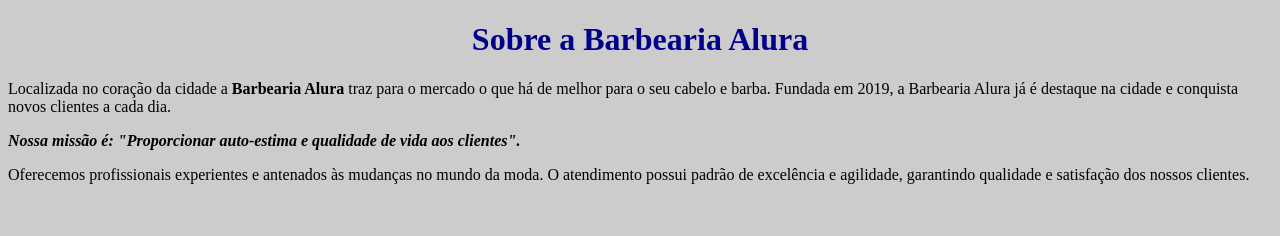
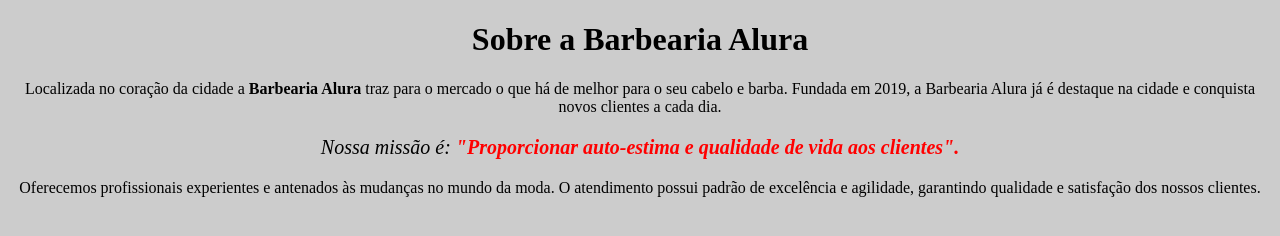
Before and after one commit to mariarezende1112/barbeariaalura, a plain HTML site: page index.html in a window 1280 px wide. Drawn offline with Linux system fonts and the light colour scheme.

Commit message:
Add files via upload

```diff
--- a/index.html
+++ b/index.html
@@ -14,7 +14,7 @@
 
     <p>Localizada no coração da cidade a <strong>Barbearia Alura</strong>  traz para o mercado o que há de melhor para o seu cabelo e barba. Fundada em 2019, a Barbearia Alura já é destaque na cidade e conquista novos clientes a cada dia.</p>
 
-    <p><em><strong>Nossa missão é: "Proporcionar auto-estima e qualidade de vida aos clientes".</strong></em></p>
+    <p id="missao"><em>Nossa missão é:<strong>  "Proporcionar auto-estima e qualidade de vida aos clientes".</strong></em></p>
 
     <p>Oferecemos profissionais experientes e antenados às mudanças no mundo da moda. O atendimento possui padrão de excelência e agilidade, garantindo qualidade e satisfação dos nossos clientes.</p>
 
--- a/style.css
+++ b/style.css
@@ -3,7 +3,18 @@ body{
 }
 
 h1{
-    color: darkblue;
+    color: rgb(0, 0, 0);
     text-align: center;
 
 }
+p{
+    text-align: center;
+}
+
+#missao{
+    font-size: 20px;
+}
+
+em strong{
+    color: red;
+}
```
